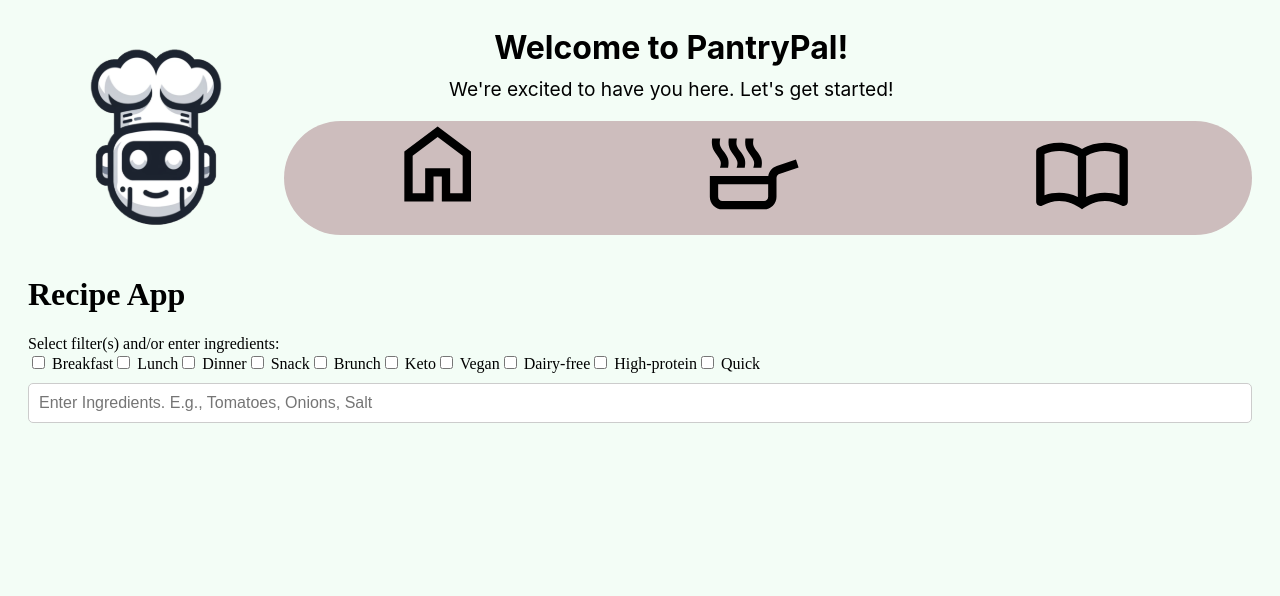
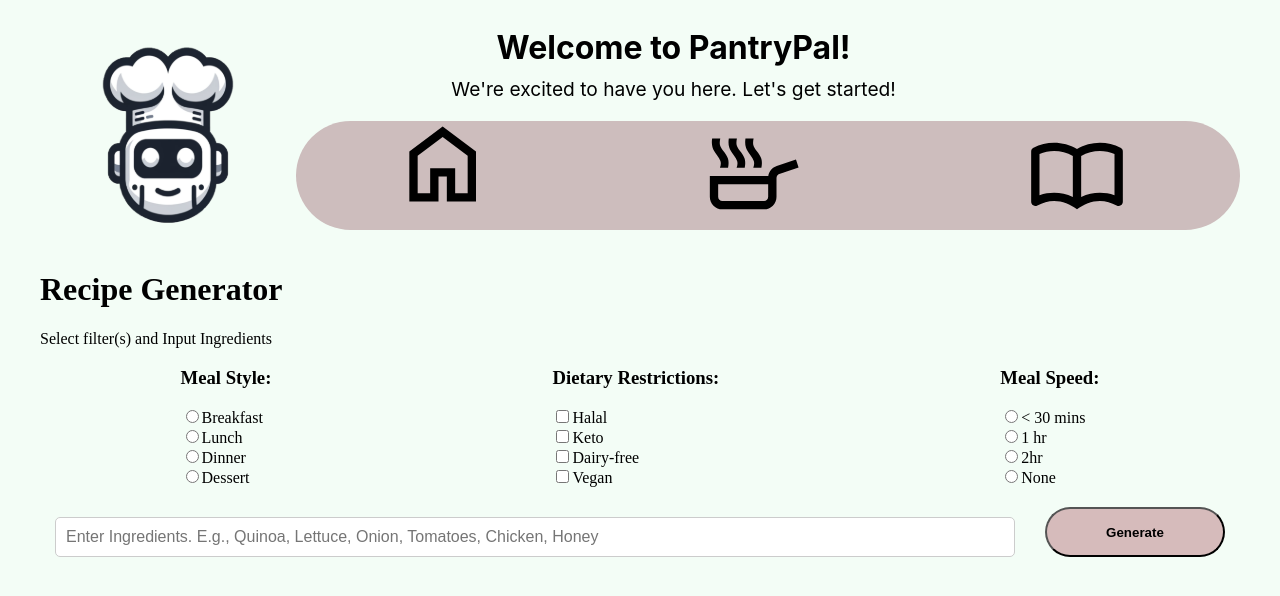
Before and after one commit to alinurammar/recipe-creator, a React (Create React App) app in the folder frontend/recipe-creator/: page /recipe-generator in a window 1280 px wide. Shown: the top 596 px of the page. Built offline with nearby package versions, Linux system fonts and the light colour scheme.

Commit message:
Update Recipe Generator to make filters clearer and add Generate button

```diff
--- a/frontend/recipe-creator/src/App.css
+++ b/frontend/recipe-creator/src/App.css
@@ -1,6 +1,12 @@
 @font-face {
   font-family: Inter;
   src: url(https://fonts.googleapis.com/css?family=Inter);
+}
+
+.container {
+  max-width: 1200px; /* Set a maximum width for the container */
+  min-width: 400px;
+  margin: 0 auto; /* Center the container */
 }
 
 .top-pane {
@@ -14,6 +20,7 @@
   display: flex;
   flex-direction: column;
   flex-grow: 1;
+  min-width: none;
 }
 
 .header-text {
@@ -37,7 +44,7 @@ body {
   justify-content: space-around;
   background-color: #CDBDBD; /* Set background color */
   border-radius: 999px; /* Add rounded edges */
-  padding: 5px;
+  padding-top: 5px;
 }
 
 .navigation-bar a {
--- a/frontend/recipe-creator/src/App.tsx
+++ b/frontend/recipe-creator/src/App.tsx
@@ -12,7 +12,7 @@ import iconImage from './assets/icon.svg';
 
 function App() {
   return (
-    <div>
+    <div className='container'>
       <Router>
         <div className='top-pane'>
 
--- /dev/null
+++ b/frontend/recipe-creator/src/components/FilterLayout.css
@@ -0,0 +1,6 @@
+/* FiltersLayout.css */
+.filter-container {
+    display: flex;
+    flex-direction: column;
+    /* justify-content: space-between; */
+}
--- /dev/null
+++ b/frontend/recipe-creator/src/components/FilterLayout.tsx
@@ -0,0 +1,55 @@
+// FilterLayout.tsx
+import React, { useState, useEffect } from 'react';
+import './FilterLayout.css';
+
+interface FilterLayoutProps {
+    name: string;
+    filters: string[];
+    filterType: string;
+    onFilterChange: (name: string, checkedFilters: string[]) => void;
+}
+
+
+
+const FilterLayout: React.FC<FilterLayoutProps> = ({ name, filterType, filters, onFilterChange }) => {
+    const [checkedFilters, setCheckedFilters] = useState<string[]>([]);
+
+    const handleCheckboxChange = (filter: string) => {
+        if (filterType === 'radio') {
+            // For radio filter, set the checked filter directly
+            setCheckedFilters([filter]);
+        } else {
+            const isChecked = checkedFilters.includes(filter);
+            if (isChecked) {
+                setCheckedFilters(checkedFilters.filter(item => item !== filter));
+            } else {
+                setCheckedFilters([...checkedFilters, filter]);
+            }
+        }
+    };
+
+    useEffect(() => {
+        onFilterChange(name, checkedFilters);
+    }, [checkedFilters]);
+
+    return (
+        <div>
+            <h3>{name}:</h3>
+            <div>
+                {filters.map(filter => (
+                    <div key={filter} className="filter-item">
+                        <input
+                            className="input"
+                            type={filterType}
+                            checked={checkedFilters.includes(filter)}
+                            onChange={() => handleCheckboxChange(filter)}
+                        />
+                        <label className="filter-label">{filter}</label>
+                    </div>
+                ))}
+            </div>
+        </div>
+    );
+};
+
+export default FilterLayout;
--- a/frontend/recipe-creator/src/components/IngredientInput.css
+++ b/frontend/recipe-creator/src/components/IngredientInput.css
@@ -7,3 +7,7 @@
   box-sizing: border-box;
   margin-top: 10px;
 }
+
+.ingredient-container {
+  width: 80%;
+}
--- a/frontend/recipe-creator/src/components/IngredientInput.tsx
+++ b/frontend/recipe-creator/src/components/IngredientInput.tsx
@@ -1,64 +1,31 @@
 // IngredientInput.tsx
-import React, { ChangeEvent, useState, KeyboardEvent, useEffect } from 'react';
+import React, { ChangeEvent, useState, useEffect } from 'react';
 import './IngredientInput.css';
-import { CheckboxManager } from './CheckboxManager';
-
-// Instantiate CheckboxManager outside the component
-const checkboxManager = new CheckboxManager();
 
 interface IngredientInputProps {
-  onEnterPress: (value: string, checkedCheckboxes: string) => void;
+  onIngredientChange: (value: string) => void;
 }
 
-const IngredientInput: React.FC<IngredientInputProps> = ({ onEnterPress }) => {
+const IngredientInput: React.FC<IngredientInputProps> = ({ onIngredientChange }) => {
   const [inputValue, setInputValue] = useState('');
-  const [checkedCheckboxes, setCheckedCheckboxes] = useState<string[]>([]);
 
   const handleChange = (e: ChangeEvent<HTMLInputElement>) => {
     const value = e.target.value;
     setInputValue(value);
   };
 
-  const handleKeyPress = (e: KeyboardEvent<HTMLInputElement>) => {
-    if (e.key === 'Enter') {
-      const checkedCheckboxesString = checkedCheckboxes.join(', ');
-      onEnterPress(inputValue, checkedCheckboxesString);
-    }
-  };
-
   useEffect(() => {
-    const container = checkboxManager.checkboxContainer;
-    const targetDiv = document.getElementById('checkboxContainerDiv');
-
-    if (targetDiv) {
-      targetDiv.appendChild(container);
-    } else {
-      console.error("Target div not found");
-    }
-
-    const handleCheckboxChange = (checkedCheckboxes: string[]) => {
-      setCheckedCheckboxes(checkedCheckboxes);
-    };
-
-    checkboxManager.setCheckboxChangeCallback(handleCheckboxChange);
-
-    return () => {
-      // Cleanup the callback when the component unmounts
-      checkboxManager.setCheckboxChangeCallback(() => {});
-    };
-  }, []); // The empty dependency array ensures the effect runs only once on mount
+    onIngredientChange(inputValue);
+  }, [inputValue, onIngredientChange]);
 
   return (
-    <div>
-      <label>Select filter(s) and/or enter ingredients:</label>
-      <div id="checkboxContainerDiv"></div>
+    <div className='ingredient-container'>
       <input
         type="text"
         value={inputValue}
         onChange={handleChange}
-        onKeyPress={handleKeyPress}
         className="ingredient-input"
-        placeholder="Enter Ingredients. E.g., Tomatoes, Onions, Salt"
+        placeholder="Enter Ingredients. E.g., Quinoa, Lettuce, Onion, Tomatoes, Chicken, Honey"
       />
     </div>
   );
--- a/frontend/recipe-creator/src/pages/RecipeGenerator.css
+++ b/frontend/recipe-creator/src/pages/RecipeGenerator.css
@@ -1,3 +1,25 @@
-body {
-    padding: 20px;
-  }
+.container {
+  display: flex;
+  flex-direction: column;
+}
+
+.bottom-component {
+  display: flex;
+  flex-direction: row;
+  justify-content:space-around;
+}
+
+.filter-container {
+  display: flex;
+  flex-direction: row;
+  justify-content: space-around;
+  margin-bottom: 20px;
+}
+
+.generate {
+  border-radius: 99px;
+  background-color: #D6BBBB;
+  font-weight: bold;
+  width: 15%;
+  min-width: 12%;
+}
--- a/frontend/recipe-creator/src/pages/RecipeGenerator.tsx
+++ b/frontend/recipe-creator/src/pages/RecipeGenerator.tsx
@@ -3,20 +3,24 @@ import axios from 'axios';
 import RecipeLayout from '../components/RecipeLayout'
 import IngredientInput from '../components/IngredientInput';
 import LoadingIcon from '../components/LoadingIcon';
+import FilterLayout from '../components/FilterLayout';
 import './RecipeGenerator.css';
 
 function RecipeGenerator() {
     const [recipeList, setRecipeList] = useState<any>([]);
     const [loading, setLoading] = useState(false);
+    const [selectedFilters, setSelectedFilters] = useState<{ [name: string]: string[] }>({});
+    const [ingredientList, setIngredientList] = useState<string>('');
 
-    const handleEnterPress = (ingredientList: string, checkedCheckboxes: string) => {
+    const handleGenerateClick = () => {
+        const checkedBoxes: string[] = ([] as string[]).concat(...Object.values(selectedFilters));
         const apiUrl = process.env.REACT_APP_API_URL;
         if (typeof apiUrl !== 'string') {
-            console.error('Error fetching backend server:');
+            console.error('Error fetching backend server');
             return;
         }
         setLoading(true);
-        axios.post(apiUrl, { ingredients: ingredientList, filters: checkedCheckboxes })
+        axios.post(apiUrl, { ingredients: ingredientList, filters: checkedBoxes, selectedFilters: selectedFilters })
             .then(response => {
                 console.log(response.data)
                 let responseDataString = response.data['message'];
@@ -37,11 +41,33 @@ function RecipeGenerator() {
             });
     };
 
+    const handleFilterChange = (name: string, checkedFilters: string[]) => {
+        setSelectedFilters(prevState => ({
+            ...prevState,
+            [name]: checkedFilters
+        }));
+    };
+
+    const handleIngredientListChange = (ingredients: string) => {
+        setIngredientList(ingredients);
+    };
+
+
     return (
         <div>
-            <div>
-                <h1>Recipe App</h1>
-                <IngredientInput onEnterPress={handleEnterPress} />
+            <div className='container'>
+                <h1>Recipe Generator</h1>
+                <label>Select filter(s) and Input Ingredients</label>
+                <div className='filter-container'>
+                    <FilterLayout name='Meal Style' filterType='radio' filters={['Breakfast', 'Lunch', 'Dinner', 'Dessert']} onFilterChange={handleFilterChange} />
+                    <FilterLayout name='Dietary Restrictions' filterType='checkbox' filters={['Halal', 'Keto', 'Dairy-free', 'Vegan']} onFilterChange={handleFilterChange} />
+                    <FilterLayout name='Meal Speed' filterType='radio' filters={['< 30 mins', '1 hr', '2hr', 'None']} onFilterChange={handleFilterChange} />
+                </div>
+                <div className='bottom-component'>
+                    <IngredientInput onIngredientChange={handleIngredientListChange} />
+                    <button className='generate' onClick={handleGenerateClick}>Generate</button>
+                </div>
+
                 {loading && <LoadingIcon />}
                 <RecipeLayout recipes={recipeList} />
             </div>
```
Lines whose indentation alone changed are shown as unchanged.
